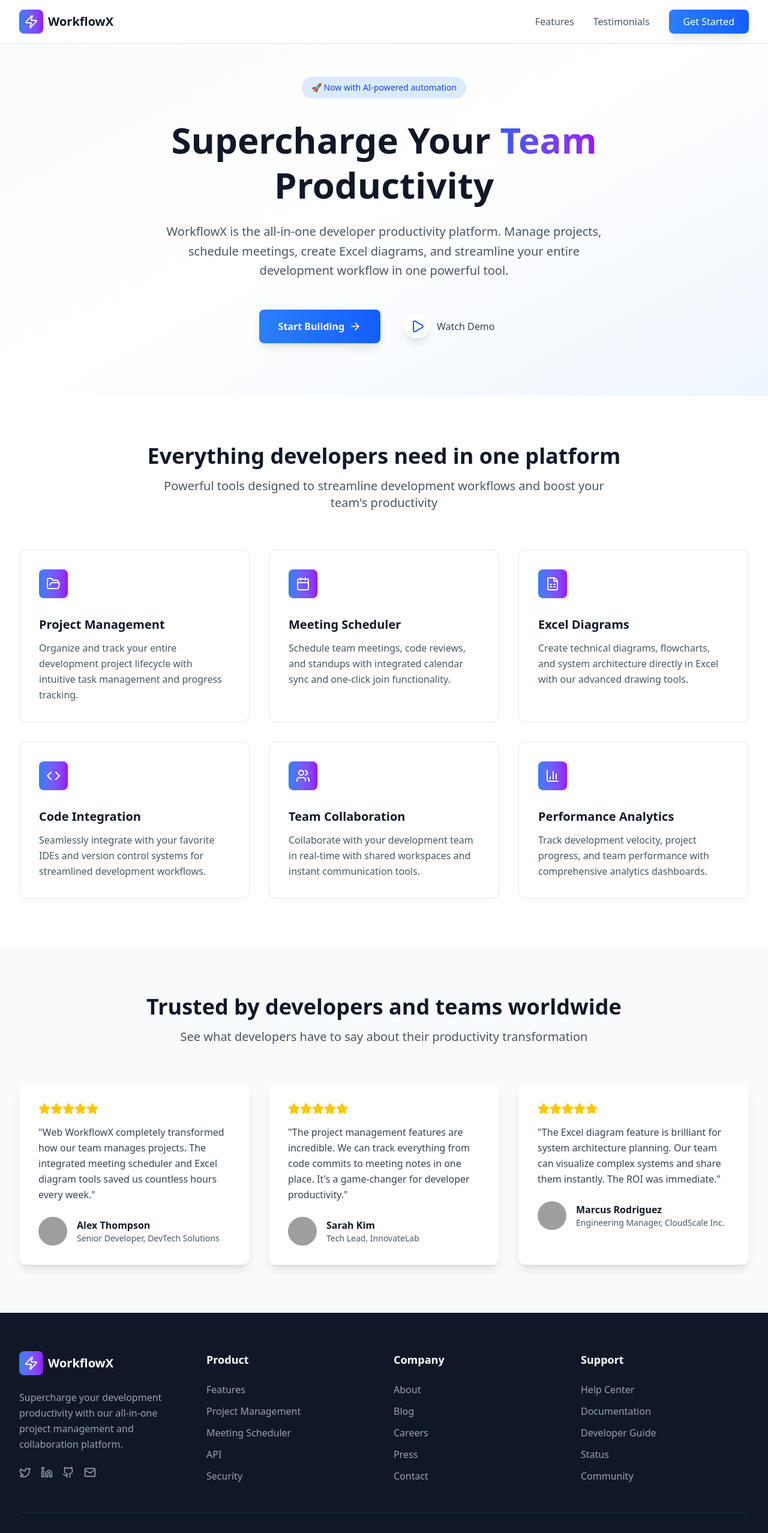
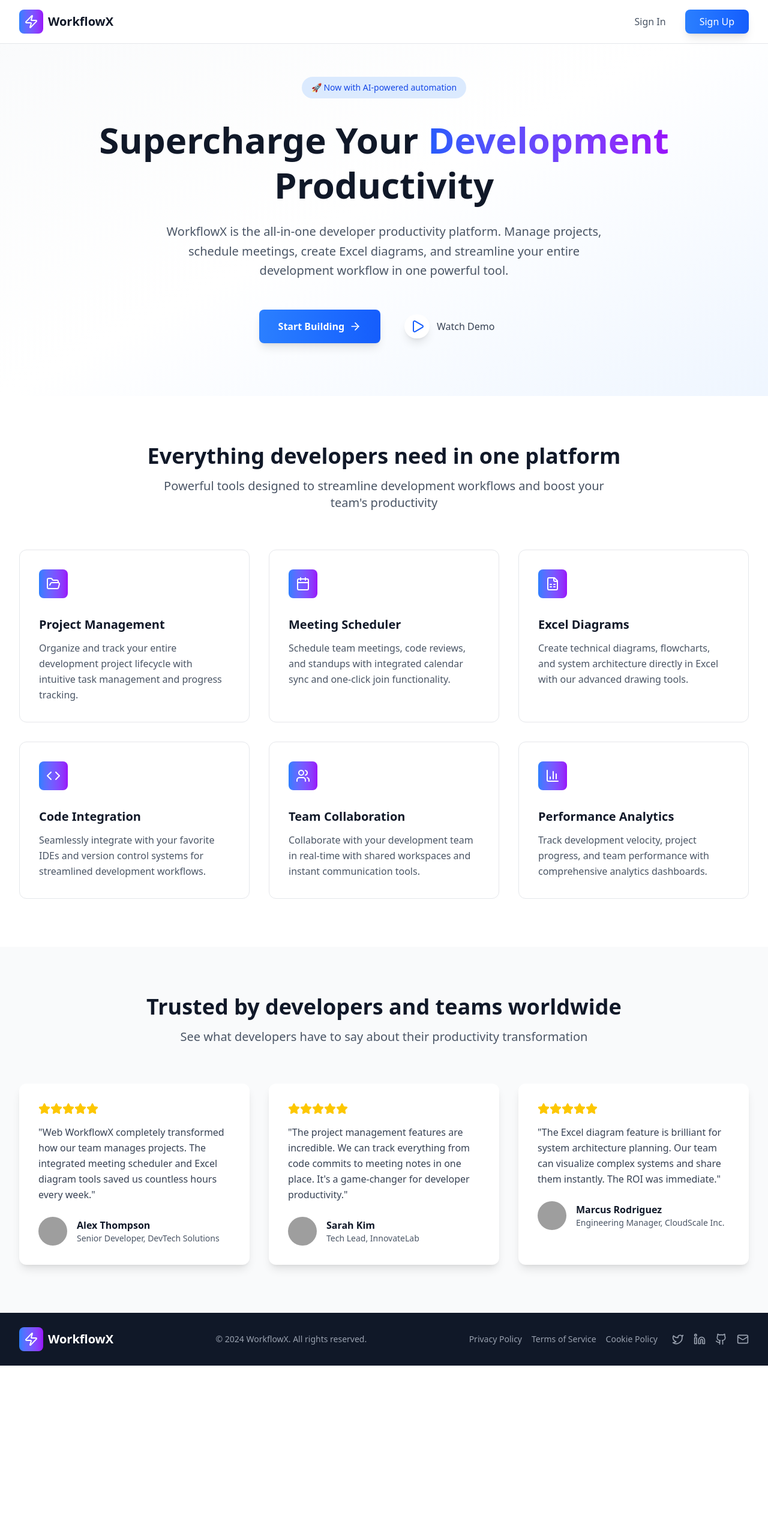
Before and after one commit to sumitjangir179/workflowx-frontend, a Next.js app: page / in a window 1280 px wide. Shown: the top 2555 px of the page at 60% size. After the commit the page ends 2276 px from the top, so only its background shows below. Built offline with nearby package versions, Linux system fonts and the light colour scheme; grey boxes are pictures that could not be loaded.

Commit message:
style: change ui and text

```diff
--- a/src/components/landing/Footer.tsx
+++ b/src/components/landing/Footer.tsx
@@ -4,18 +4,26 @@ import { Zap, Twitter, Linkedin, Github, Mail } from 'lucide-react';
 const Footer = () => {
   return (
     <footer className="bg-gray-900 text-white">
-      <div className="max-w-7xl mx-auto px-4 sm:px-6 lg:px-8 py-16">
-        <div className="grid grid-cols-1 md:grid-cols-4 gap-8">
-          <div className="col-span-1">
-            <div className="flex items-center space-x-2 mb-6">
-              <div className="bg-gradient-to-r from-blue-500 to-purple-600 p-2 rounded-lg">
-                <Zap className="h-6 w-6 text-white" />
-              </div>
-              <span className="text-xl font-bold">WorkflowX</span>
+      <div className="max-w-7xl mx-auto px-4 sm:px-6 lg:px-8 py-6">
+        <div className="flex flex-col md:flex-row justify-between items-center space-y-4 md:space-y-0">
+          <div className="flex items-center space-x-2">
+            <div className="bg-gradient-to-r from-blue-500 to-purple-600 p-2 rounded-lg">
+              <Zap className="h-6 w-6 text-white" />
             </div>
-            <p className="text-gray-400 mb-6 leading-relaxed">
-              Supercharge your development productivity with our all-in-one project management and collaboration platform.
-            </p>
+            <span className="text-xl font-bold">WorkflowX</span>
+          </div>
+
+          <div className="text-gray-400 text-sm text-center md:text-left order-3 md:order-2">
+            © 2024 WorkflowX. All rights reserved.
+          </div>
+
+          <div className="flex flex-col sm:flex-row items-center space-y-2 sm:space-y-0 sm:space-x-6 order-2 md:order-3">
+            <div className="flex flex-wrap justify-center space-x-4 text-sm">
+              <a href="#" className="text-gray-400 hover:text-white text-sm transition-colors">Privacy Policy</a>
+              <a href="#" className="text-gray-400 hover:text-white text-sm transition-colors">Terms of Service</a>
+              <a href="#" className="text-gray-400 hover:text-white text-sm transition-colors">Cookie Policy</a>
+            </div>
+
             <div className="flex space-x-4">
               <a href="#" className="text-gray-400 hover:text-white transition-colors">
                 <Twitter className="h-5 w-5" />
@@ -31,50 +39,6 @@ const Footer = () => {
               </a>
             </div>
           </div>
-
-          <div>
-            <h3 className="text-lg font-semibold mb-6">Product</h3>
-            <ul className="space-y-3">
-              <li><a href="#" className="text-gray-400 hover:text-white transition-colors">Features</a></li>
-              <li><a href="#" className="text-gray-400 hover:text-white transition-colors">Project Management</a></li>
-              <li><a href="#" className="text-gray-400 hover:text-white transition-colors">Meeting Scheduler</a></li>
-              <li><a href="#" className="text-gray-400 hover:text-white transition-colors">API</a></li>
-              <li><a href="#" className="text-gray-400 hover:text-white transition-colors">Security</a></li>
-            </ul>
-          </div>
-
-          <div>
-            <h3 className="text-lg font-semibold mb-6">Company</h3>
-            <ul className="space-y-3">
-              <li><a href="#" className="text-gray-400 hover:text-white transition-colors">About</a></li>
-              <li><a href="#" className="text-gray-400 hover:text-white transition-colors">Blog</a></li>
-              <li><a href="#" className="text-gray-400 hover:text-white transition-colors">Careers</a></li>
-              <li><a href="#" className="text-gray-400 hover:text-white transition-colors">Press</a></li>
-              <li><a href="#" className="text-gray-400 hover:text-white transition-colors">Contact</a></li>
-            </ul>
-          </div>
-
-          <div>
-            <h3 className="text-lg font-semibold mb-6">Support</h3>
-            <ul className="space-y-3">
-              <li><a href="#" className="text-gray-400 hover:text-white transition-colors">Help Center</a></li>
-              <li><a href="#" className="text-gray-400 hover:text-white transition-colors">Documentation</a></li>
-              <li><a href="#" className="text-gray-400 hover:text-white transition-colors">Developer Guide</a></li>
-              <li><a href="#" className="text-gray-400 hover:text-white transition-colors">Status</a></li>
-              <li><a href="#" className="text-gray-400 hover:text-white transition-colors">Community</a></li>
-            </ul>
-          </div>
-        </div>
-
-        <div className="border-t border-gray-800 mt-12 pt-8 flex flex-col md:flex-row justify-between items-center">
-          <p className="text-gray-400 text-sm">
-            © 2024 WorkflowX. All rights reserved.
-          </p>
-          <div className="flex space-x-6 mt-4 md:mt-0">
-            <a href="#" className="text-gray-400 hover:text-white text-sm transition-colors">Privacy Policy</a>
-            <a href="#" className="text-gray-400 hover:text-white text-sm transition-colors">Terms of Service</a>
-            <a href="#" className="text-gray-400 hover:text-white text-sm transition-colors">Cookie Policy</a>
-          </div>
         </div>
       </div>
     </footer>
--- a/src/components/landing/Header.tsx
+++ b/src/components/landing/Header.tsx
@@ -17,11 +17,8 @@ const Header = () => {
           </div>
 
           <nav className="hidden md:flex items-center space-x-8">
-            <a href="#features" className="text-gray-600 hover:text-gray-900 font-medium transition-colors">Features</a>
-            <a href="#testimonials" className="text-gray-600 hover:text-gray-900 font-medium transition-colors">Testimonials</a>
-            <button className="bg-gradient-to-r from-blue-500 to-blue-600 text-white px-6 py-2 rounded-lg font-medium hover:from-blue-600 hover:to-blue-700 transition-all duration-200 shadow-lg hover:shadow-xl transform hover:-translate-y-0.5">
-              Get Started
-            </button>
+            <a href="#signin" className="text-gray-600 hover:text-gray-900 font-medium transition-colors">Sign In</a>
+            <a href="#signup" className="bg-gradient-to-r from-blue-500 to-blue-600 text-white px-6 py-2 rounded-lg font-medium hover:from-blue-600 hover:to-blue-700 transition-all duration-200 shadow-lg hover:shadow-xl transform hover:-translate-y-0.5">Sign Up</a>
           </nav>
 
           <button
@@ -35,11 +32,8 @@ const Header = () => {
         {isMenuOpen && (
           <div className="md:hidden py-4 border-t border-gray-200">
             <div className="flex flex-col space-y-4">
-              <a href="#features" className="text-gray-600 hover:text-gray-900 font-medium">Features</a>
-              <a href="#testimonials" className="text-gray-600 hover:text-gray-900 font-medium">Testimonials</a>
-              <button className="bg-gradient-to-r from-blue-500 to-blue-600 text-white px-6 py-2 rounded-lg font-medium text-left">
-                Get Started
-              </button>
+              <a href="#signin" className="text-gray-600 hover:text-gray-900 font-medium">Sign In</a>
+              <a href="#signup" className="bg-gradient-to-r from-blue-500 to-blue-600 text-white px-6 py-2 rounded-lg font-medium text-left">Sign Up</a>
             </div>
           </div>
         )}
--- a/src/components/landing/Hero.tsx
+++ b/src/components/landing/Hero.tsx
@@ -12,7 +12,7 @@ const Hero = () => {
 
           <h1 className="text-4xl md:text-6xl font-bold text-gray-900 mb-6 leading-tight">
             Supercharge Your
-            <span className="bg-gradient-to-r from-blue-600 to-purple-600 bg-clip-text text-transparent"> Team</span>
+            <span className="bg-gradient-to-r from-blue-600 to-purple-600 bg-clip-text text-transparent"> Development</span>
             <br />
             Productivity
           </h1>
```
